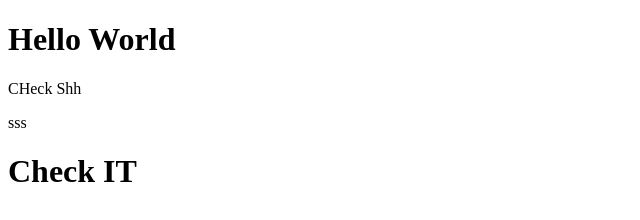
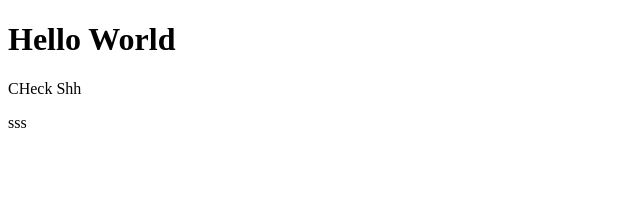
Before and after one commit to Mr-Shailendra-Singh/helloWorld, a plain HTML site: page index.html in a window 1280 px wide. Shown: the whole page, without its empty margins (0-640 px from the left). Drawn offline with Linux system fonts and the light colour scheme.

Commit message:
Thir Commit

```diff
--- a/index.html
+++ b/index.html
@@ -10,6 +10,6 @@
     <h1>Hello World</h1>
     <p>CHeck Shh</p>
     <span>sss</span>
-    <h1>Check IT</h1>
+
 </body>
 </html>
```
